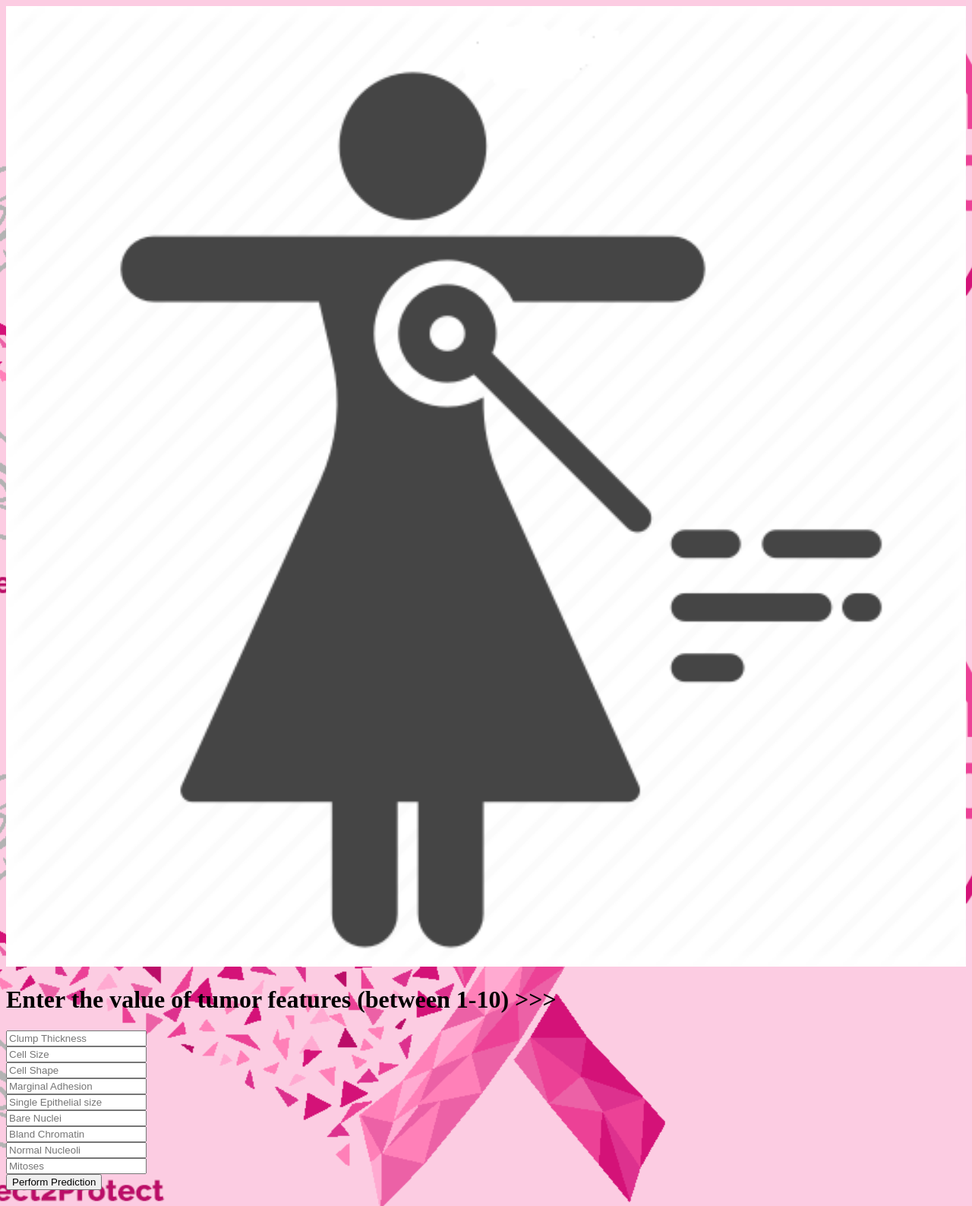
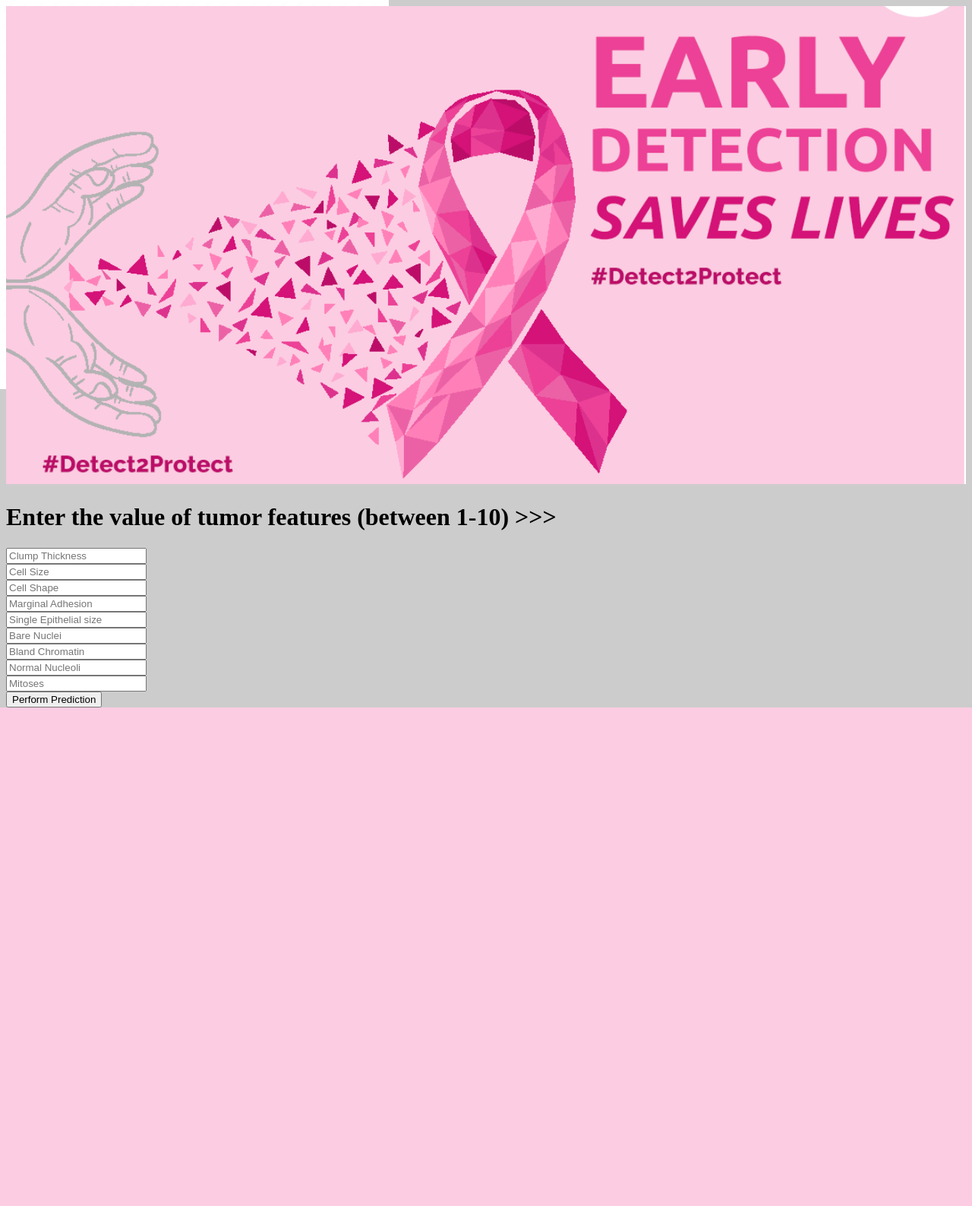
Before and after one commit to prathibha07/Breast-Cancer-Detection, a Flask app: page / in a window 1280 px wide. Shown: the whole page at 76% size. After the commit the page ends 931 px from the top, so only its background shows below. Run offline with Flask 2, Linux system fonts and the light colour scheme; parts of the project's set-up code (start-up, migrations or seed data) failed here and were passed over.

Commit message:
Update index.html

```diff
--- a/templates/index.html
+++ b/templates/index.html
@@ -9,10 +9,14 @@
   <style>
     /* CSS code for button */
     body {
-      background-image: url('static/breast-cancer.png');
+      height: 200px;
+      background-image: url('static/bcd2.png');
+      background-color: #cccccc;
       background-repeat: no-repeat;
       background-attachment: fixed;
-      background-size: cover;
+
+
+
     }
 
     /* CSS code for button */
@@ -41,7 +45,7 @@
 
   <!-- background-->
   <div>
-    <img src="static/bcd2.png" class="w3-border w3-padding" alt="Breast Cancer Detection" style="width:100%">
+    <img src="static/breast-cancer.png" class="w3-border w3-padding" alt="Breast Cancer Detection" style="width:100%">
   </div>
 
 
```
